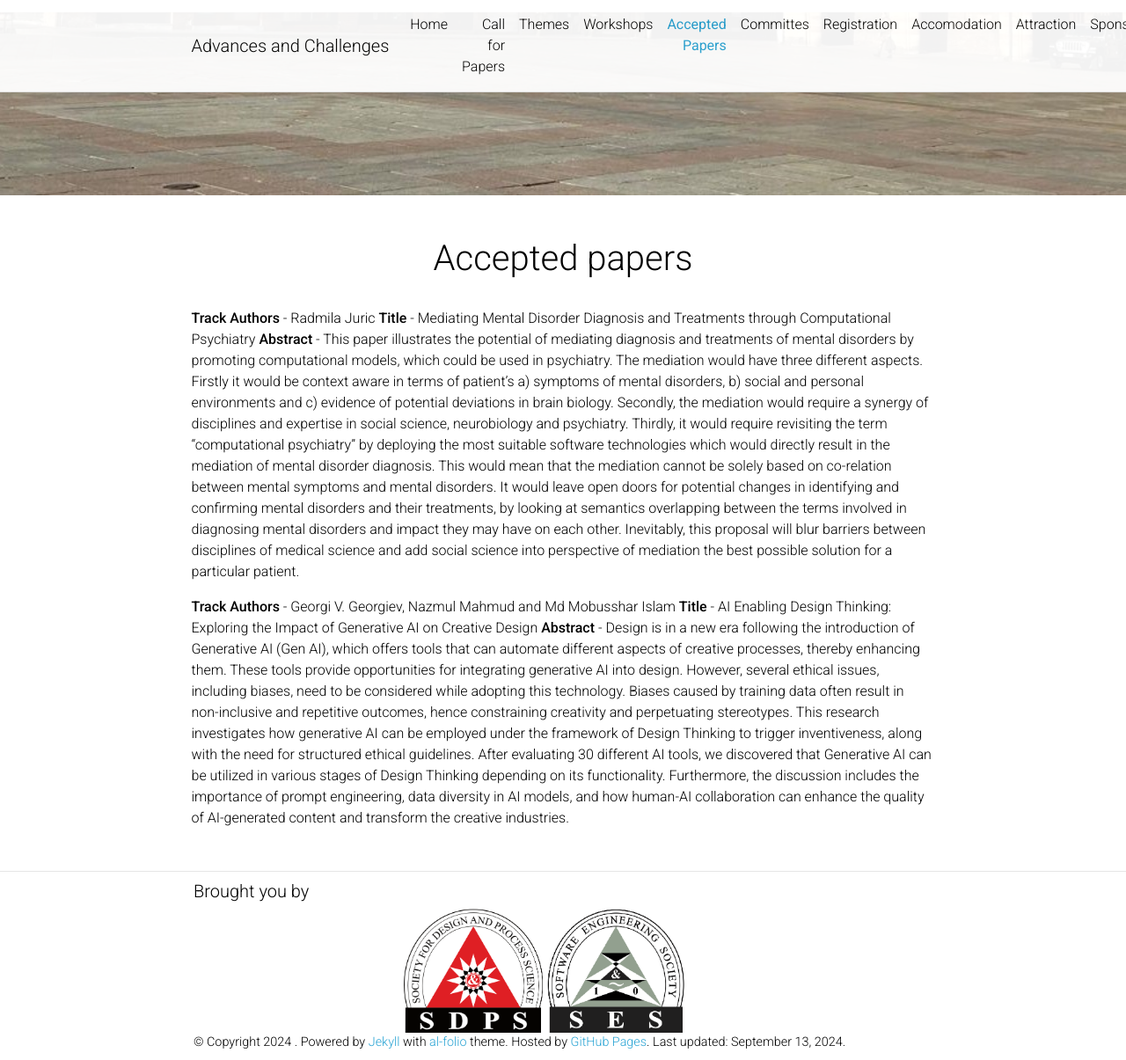
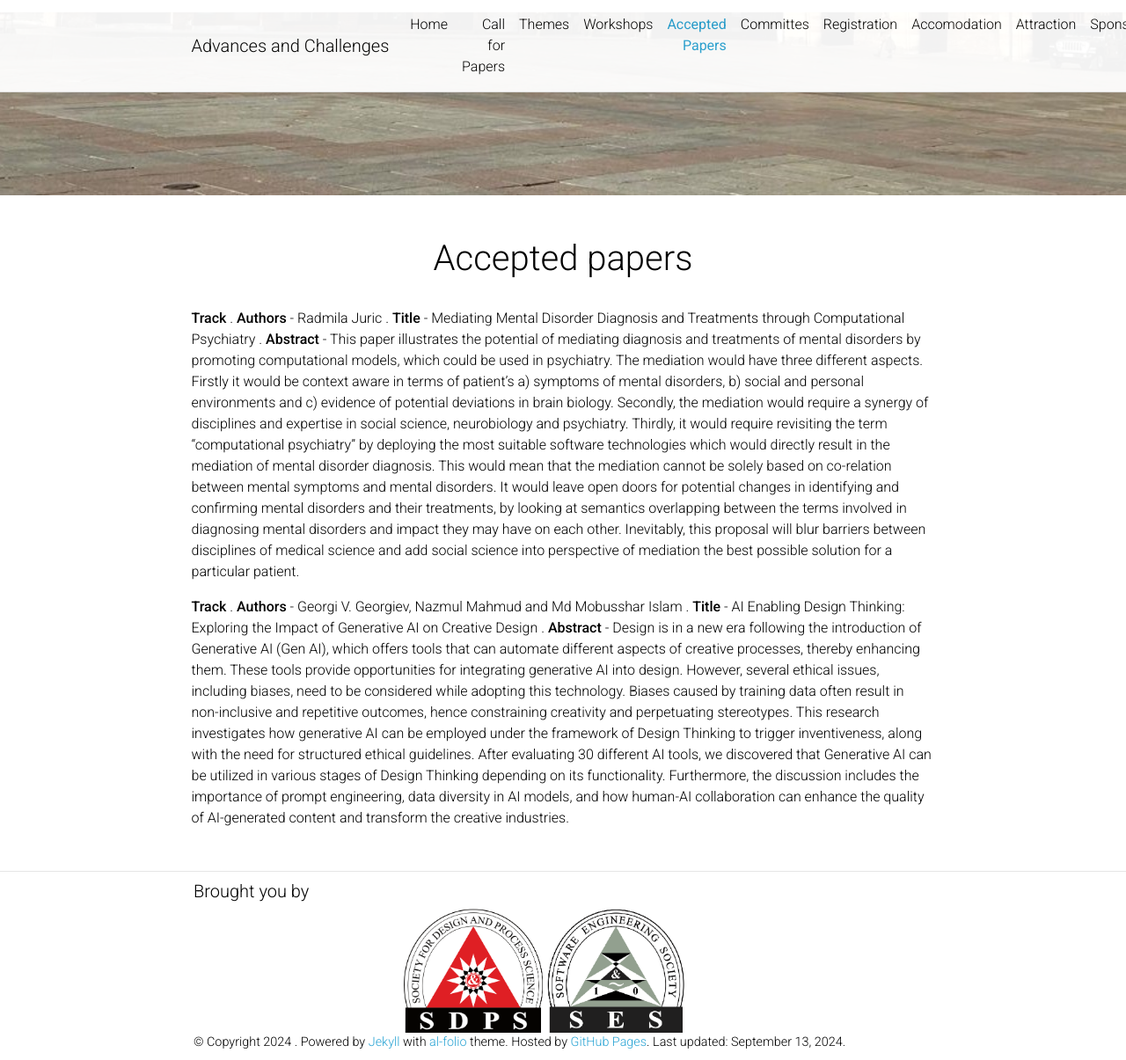
Before and after one commit to GenAI4DPS/advances-challenges, a Jekyll site: the page built from _pages/accepted-papers.md, in a window 1280 px wide and 1205 px high. Shown: the whole window at 88% size. Built offline with Jekyll 4.4.1, drawn with Linux system fonts in a browser that asks for light colours; comment, search, counter and statistics services are not loaded; a style sheet for code colours, icons or effects is not loaded.

```diff
--- a/_pages/accepted-papers.md
+++ b/_pages/accepted-papers.md
@@ -10,11 +10,11 @@ nav_order: 5
 
 
 **Track**
-**Authors** - Radmila Juric
-**Title** - Mediating Mental Disorder Diagnosis and Treatments through Computational Psychiatry
-**Abstract** - This paper illustrates the potential of mediating diagnosis and treatments of mental disorders by promoting computational models, which could be used in psychiatry. The mediation would have three different aspects. Firstly it would be context aware in terms of patient’s a) symptoms of mental disorders, b) social and personal environments and c) evidence of potential deviations in brain biology. Secondly, the mediation would require a synergy of disciplines and expertise in social science, neurobiology and psychiatry. Thirdly, it would require revisiting the term “computational psychiatry” by deploying the most suitable software technologies which would directly result in the mediation of mental disorder diagnosis. This would mean that the mediation cannot be solely based on co-relation between mental symptoms and mental disorders. It would leave open doors for potential changes in identifying and confirming mental disorders and their treatments, by looking at semantics overlapping between the terms involved in diagnosing mental disorders and impact they may have on each other. Inevitably, this proposal will blur barriers between disciplines of medical science and add social science into perspective of mediation the best possible solution for a particular patient.
+. **Authors** - Radmila Juric
+. **Title** - Mediating Mental Disorder Diagnosis and Treatments through Computational Psychiatry
+. **Abstract** - This paper illustrates the potential of mediating diagnosis and treatments of mental disorders by promoting computational models, which could be used in psychiatry. The mediation would have three different aspects. Firstly it would be context aware in terms of patient’s a) symptoms of mental disorders, b) social and personal environments and c) evidence of potential deviations in brain biology. Secondly, the mediation would require a synergy of disciplines and expertise in social science, neurobiology and psychiatry. Thirdly, it would require revisiting the term “computational psychiatry” by deploying the most suitable software technologies which would directly result in the mediation of mental disorder diagnosis. This would mean that the mediation cannot be solely based on co-relation between mental symptoms and mental disorders. It would leave open doors for potential changes in identifying and confirming mental disorders and their treatments, by looking at semantics overlapping between the terms involved in diagnosing mental disorders and impact they may have on each other. Inevitably, this proposal will blur barriers between disciplines of medical science and add social science into perspective of mediation the best possible solution for a particular patient.
 
 **Track**
-**Authors** - Georgi V. Georgiev, Nazmul Mahmud and Md Mobusshar Islam
-**Title** - AI Enabling Design Thinking: Exploring the Impact of Generative AI on Creative Design
-**Abstract** - Design is in a new era following the introduction of Generative AI (Gen AI), which offers tools that can automate different aspects of creative processes, thereby enhancing them. These tools provide opportunities for integrating generative AI into design. However, several ethical issues, including biases, need to be considered while adopting this technology. Biases caused by training data often result in non-inclusive and repetitive outcomes, hence constraining creativity and perpetuating stereotypes. This research investigates how generative AI can be employed under the framework of Design Thinking to trigger inventiveness, along with the need for structured ethical guidelines. After evaluating 30 different AI tools, we discovered that Generative AI can be utilized in various stages of Design Thinking depending on its functionality. Furthermore, the discussion includes the importance of prompt engineering, data diversity in AI models, and how human-AI collaboration can enhance the quality of AI-generated content and transform the creative industries.
+. **Authors** - Georgi V. Georgiev, Nazmul Mahmud and Md Mobusshar Islam
+. **Title** - AI Enabling Design Thinking: Exploring the Impact of Generative AI on Creative Design
+. **Abstract** - Design is in a new era following the introduction of Generative AI (Gen AI), which offers tools that can automate different aspects of creative processes, thereby enhancing them. These tools provide opportunities for integrating generative AI into design. However, several ethical issues, including biases, need to be considered while adopting this technology. Biases caused by training data often result in non-inclusive and repetitive outcomes, hence constraining creativity and perpetuating stereotypes. This research investigates how generative AI can be employed under the framework of Design Thinking to trigger inventiveness, along with the need for structured ethical guidelines. After evaluating 30 different AI tools, we discovered that Generative AI can be utilized in various stages of Design Thinking depending on its functionality. Furthermore, the discussion includes the importance of prompt engineering, data diversity in AI models, and how human-AI collaboration can enhance the quality of AI-generated content and transform the creative industries.
```
